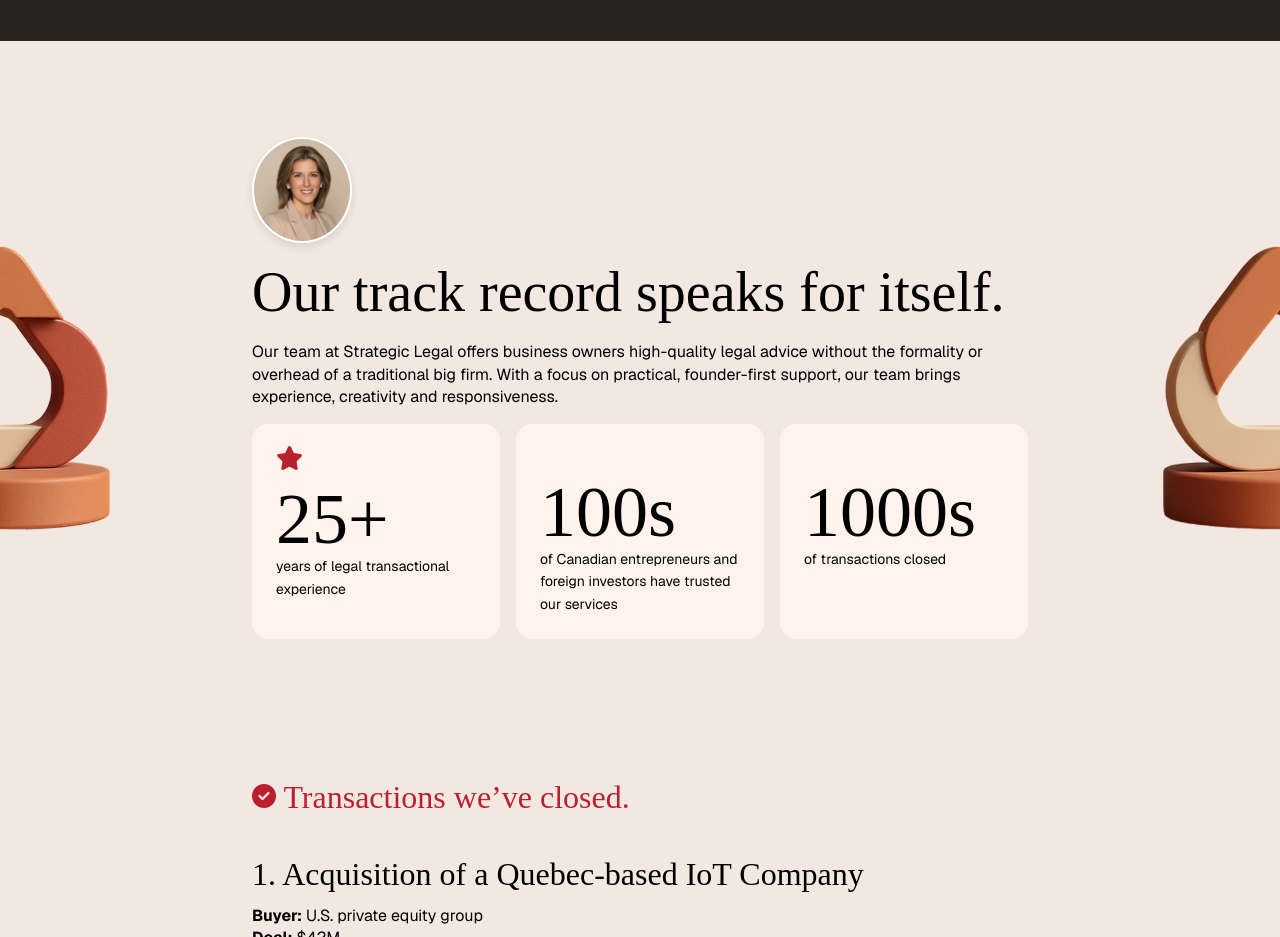
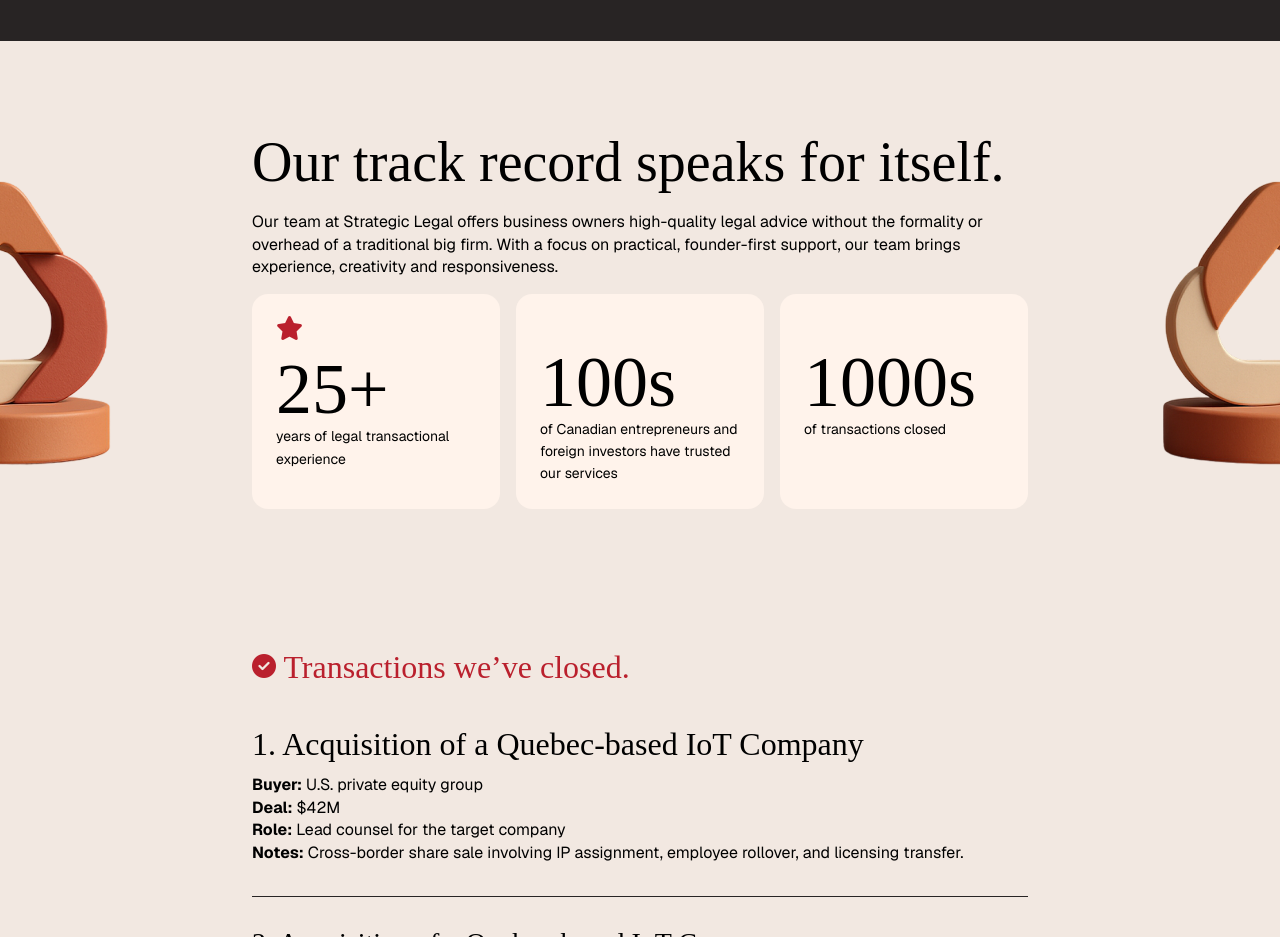
Before and after one commit to loogart/strategic-legal, a plain HTML site: page dev/index.html in a window 1280 px wide. Shown: the part 2740-3677 px from the top of the page. Drawn offline with nearby package versions, Linux system fonts and the light colour scheme; some icons are missing; a web font is replaced by a local one.

Commit message:
minor edit

```diff
--- a/dev/index.html
+++ b/dev/index.html
@@ -231,7 +231,7 @@
         <!-- Authority -->
         <section class="section-py bg-beige bg-trophies">
             <div class="container container-narrow">
-                <img src="./img/laila2.jpg" alt="" class="profile-pic mb-4">
+                <!-- <img src="./img/laila2.jpg" alt="" class="profile-pic mb-4"> -->
                 <h2 class="display-4 mb-4">Our track record speaks for itself.</h2>
                 <p>Our team at Strategic Legal offers business owners high-quality legal advice without the formality or overhead of a traditional big firm. With a focus on practical, founder-first support, our team brings experience, creativity and responsiveness. </p>
                 <div class="row g-3 align-items-stretch">
```
